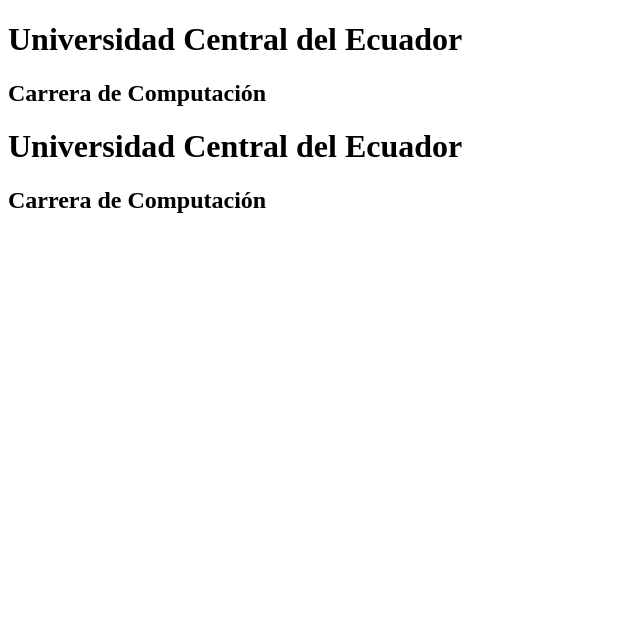
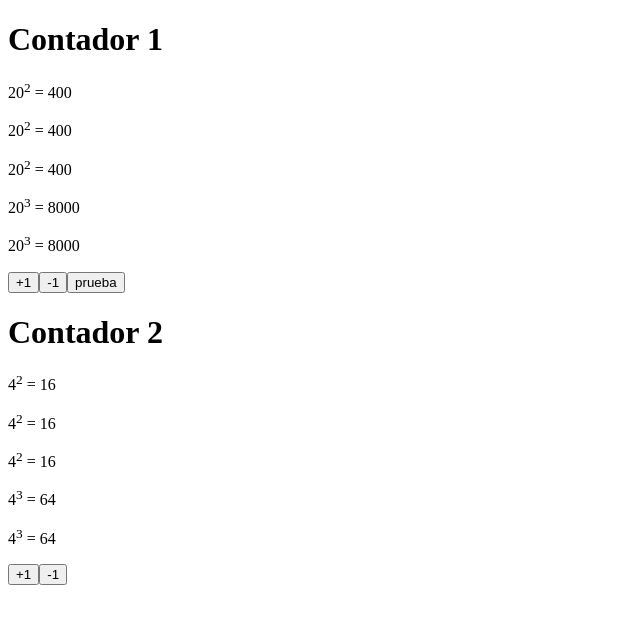
Before and after one commit to rerosero/pw_vue_u2_rr, a Vue app: page / in a window 1280 px wide. Shown: the top 624 px of the page, without its empty margins (0-640 px from the left). Built offline with nearby package versions, Linux system fonts and the light colour scheme.

Commit message:
Directivas en Vue

```diff
--- a/src/ContadorView.vue
+++ b/src/ContadorView.vue
@@ -5,10 +5,20 @@
 <template>
   <div>
       <!-- Primera instancia del componente Contador -->
-      <Contador />
-      <!-- Segunda instancia del mismo componente -->
-      <!-- Son independientes: cada uno maneja su propio estado -->
-      <Contador />
+       <!-- Enviamos:
+        - tit2: Título del contador
+        - inicio: valor inicial (mayor a 10 por la validación del prop)
+        - mostrar: muestra un botón condicional dentro del contador
+    -->
+      <Contador tit2="Contador 1"
+       v-bind:inicio="20"
+       :mostrar="true"/>
+       <!-- Segunda instancia del mismo componente -->
+       <!-- Este contador tendrá su propio estado independiente -->
+      <Contador
+       tit2="Contador 2"
+       :inicio="4"
+       :mostrar="false"/>
 </div>
 </template>
 
--- a/src/components/Contador.vue
+++ b/src/components/Contador.vue
@@ -1,28 +1,134 @@
 <!--
   Este es un componente de Vue.
   Un componente .vue se divide en tres partes:
-  1) <template>  → Lo que se muestra en pantalla (HTML)
-  2) <script>    → La lógica del componente (JavaScript)
-  3) <style>     → Los estilos del componente (CSS)
+  1) <template>  → El HTML que se muestra en pantalla.
+  2) <script>    → La lógica del componente.
+  3) <style>     → Los estilos (CSS) del componente.
 -->
+
 <template>
-     <!--
-    Todo lo que está aquí es HTML que se renderiza en la página
-    cuando este componente es utilizado.
-  -->
+  <!-- Contenido visual del componente -->
   <div>
-    <h1>Universidad Central del Ecuador</h1>
-    <h2>Carrera de Computación</h2>
+
+    <!-- Mostrar el título recibido desde el padre mediante props -->
+    <h1>{{ tit2 }}</h1>
+
+    <!-- Mostrar cálculos usando propiedades computadas -->
+    <p>{{ numero }}<sup>2</sup> = {{ calculaCuadrado }}</p>
+
+    <!-- Línea repetida a propósito (solo para prueba) -->
+    <!-- Si no la necesitas, puedes eliminarla -->
+    <p>{{ numero }}<sup>2</sup> = {{ calculaCuadrado }}</p>
+
+    <!-- Otra línea repetida (explicación igual que arriba) -->
+    <p>{{ numero }}<sup>2</sup> = {{ calculaCuadrado }}</p>
+
+    <!-- Mostrar cálculo de cubo con propiedad computada -->
+    <p>{{ numero }}<sup>3</sup> = {{ calculoCubo }}</p>
+
+    <!-- Mostrar cálculo de cubo con método (se recalcula cada clic) -->
+    <!-- OJO: tu escribiste “obtenercubo()” con minúscula; Vue no lo encontraría -->
+    <p>{{ numero }}<sup>3</sup> = {{ obtenerCubo() }}</p>
+
+  </div>
+
+  <div>
+    <!-- Eventos que ejecutan funciones del script -->
+    <button v-on:click="incrementar()">+1</button>
+    <button v-on:click="decrementar()">-1</button>
+
+    <!-- Botón que solo aparece si el prop "mostrar" es true -->
+    <button v-if="mostrar">prueba</button>
   </div>
 </template>
 
 <script>
-// Aquí va la lógica del componente.
+// Importaciones opcionales — en este caso no se están usando directamente
+import { computed } from 'vue';
+
 export default {
 
-}
+  /* ------------------------------------
+         PROPIEDADES (props)
+     Valores recibidos del componente padre
+     ------------------------------------ */
+  props: {
+    // Cadena opcional
+    tit2: String,
+
+    // Prop numérico con validación
+    inicio: {
+      type: Number,
+      default: 99,
+      validator(value) {
+        // Solo permite números mayores a 10
+        return value > 10;
+      }
+    },
+
+    // Booleano para mostrar u ocultar elementos
+    mostrar: Boolean
+  },
+
+  /* ------------------------------------
+                   DATA
+     Estado interno del componente
+     ------------------------------------ */
+  data() {
+    return {
+      numero: this.inicio, // Se inicializa usando el prop "inicio"
+      titulo: "Contador"
+    };
+  },
+
+  /* ------------------------------------
+                 MÉTODOS
+     Funciones que se ejecutan con eventos
+     ------------------------------------ */
+  methods: {
+    // Método para calcular cuadrado
+    obtenerCuadrado() {
+      console.log("Obteniendo el cuadrado de", this.numero);
+      return this.numero * this.numero;
+    },
+
+    // Método para calcular cubo
+    obtenerCubo() {
+      return this.numero * this.numero * this.numero;
+    },
+
+    // Incrementar número
+    incrementar() {
+      console.log(this.tit2); // Muestra el título en consola
+      this.numero++;
+    },
+
+    // Decrementar número
+    decrementar() {
+      this.numero--;
+    }
+  },
+
+  /* ------------------------------------
+           PROPIEDADES COMPUTADAS
+     Son como métodos, pero se guardan en caché
+     y solo cambian cuando cambia el estado
+     ------------------------------------ */
+  computed: {
+    // Cuadrado reactivo
+    calculaCuadrado() {
+      console.log("Computando cuadrado de", this.numero);
+      return this.numero * this.numero;
+    },
+
+    // Cubo reactivo
+    calculoCubo() {
+      return this.numero * this.numero * this.numero;
+    }
+  }
+};
 </script>
 
 <style>
-
+/* Estilos del componente */
 </style>
```
